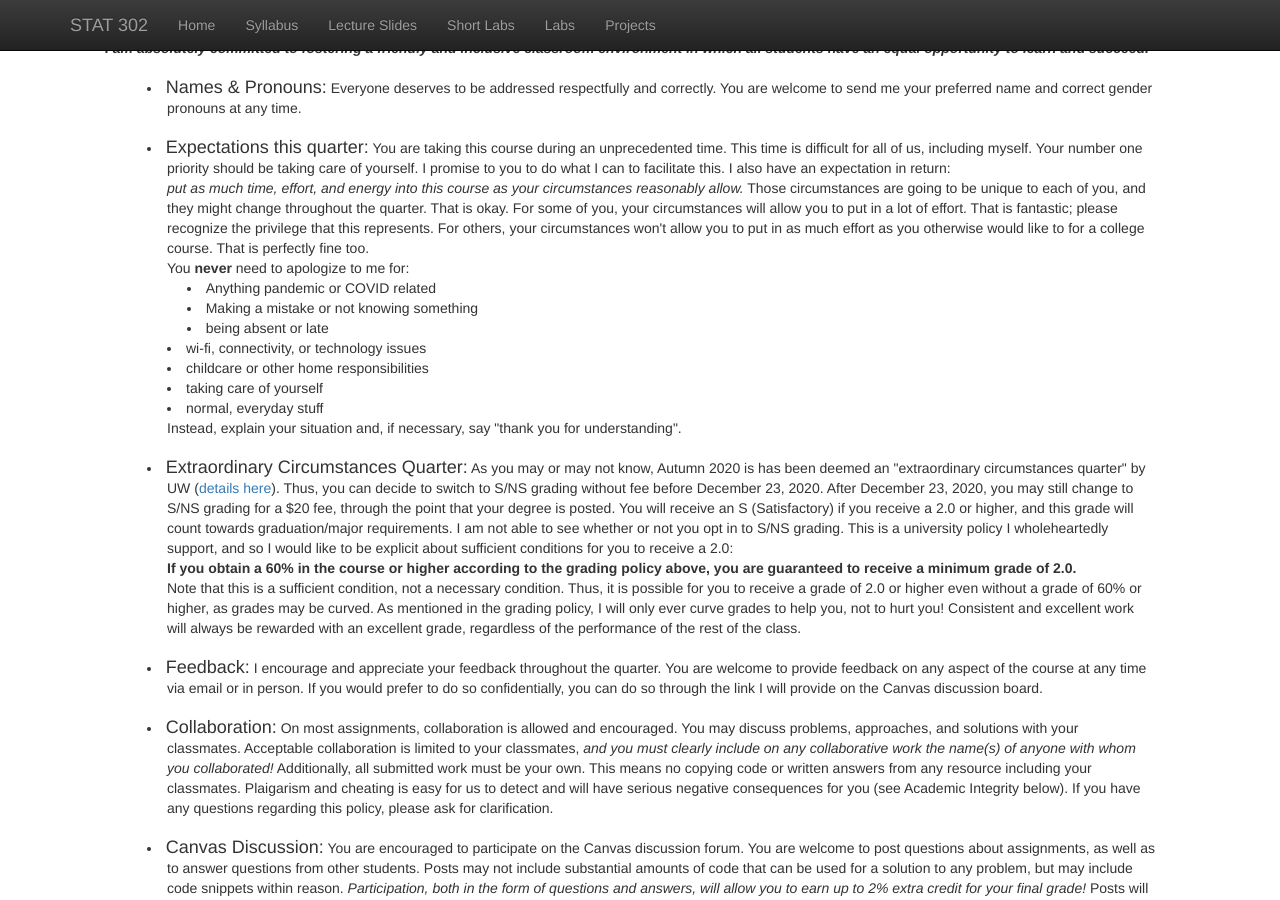
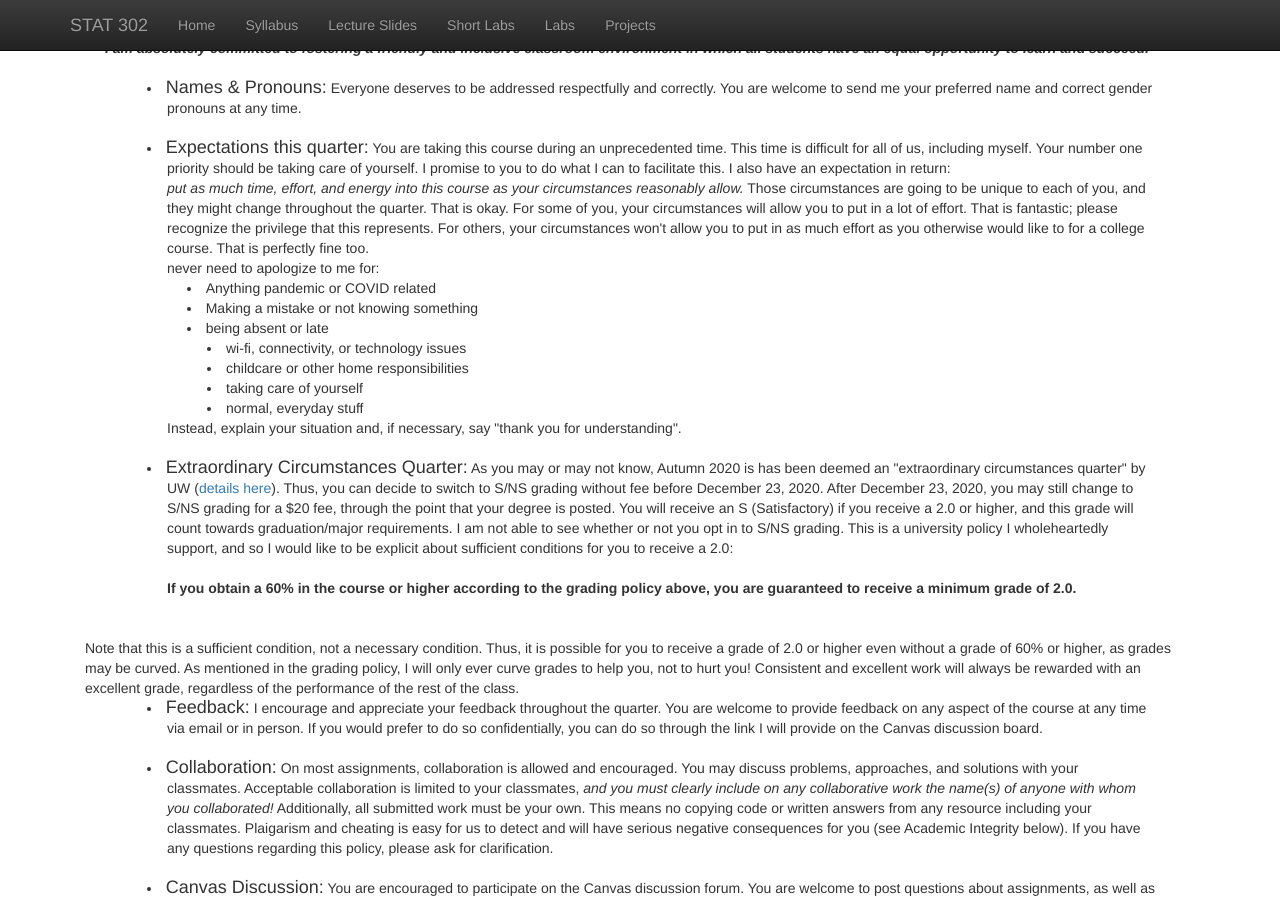
Before and after one commit to bryandmartin/STAT302, a Jekyll site: the page built from syllabus.html, in a window 1280 px wide and 900 px high, scrolled down 1567 px. Built offline with Jekyll 4.4.1, drawn with Linux system fonts in a browser that asks for light colours; nearby versions of some CDN libraries; library files that are not in the unit come from our copies.

Commit message:
More formatting tweaks

```diff
--- a/syllabus.html
+++ b/syllabus.html
@@ -148,13 +148,13 @@
     Making a mistake or not knowing something </li>
     <li style="padding:0px;margin:0px 80px 0px; text-indent: -1.45em; padding-left: 3em;">
     being absent or late </li>
-    <li style="padding:0px;margin:0px 40px 0px; text-indent: 0em; padding-left: 3em;">
+    <li style="padding:0px;margin:0px 80px 0px; text-indent: 0em; padding-left: 3em;">
     wi-fi, connectivity, or technology issues</li>
-    <li style="padding:0px;margin:0px 40px 0px; text-indent: 0em; padding-left: 3em;">
+    <li style="padding:0px;margin:0px 80px 0px; text-indent: 0em; padding-left: 3em;">
     childcare or other home responsibilities</li>
-    <li style="padding:0px;margin:0px 40px 0px; text-indent: 0em; padding-left: 3em;">
+    <li style="padding:0px;margin:0px 80px 0px; text-indent: 0em; padding-left: 3em;">
     taking care of yourself</li>
-    <li style="padding:0px;margin:0px 40px 0px; text-indent: 0em; padding-left: 3em;">
+    <li style="padding:0px;margin:0px 80px 0px; text-indent: 0em; padding-left: 3em;">
     normal, everyday stuff</li>
     <li style="padding:0px;margin:0px 40px 0px; text-indent: 0em; padding-left: 3em; list-style-type:none;">
     Instead, explain your situation and, if necessary, say "thank you for understanding".</li>
@@ -163,9 +163,9 @@
     <li style="padding:0px;margin:0px 40px 0px; text-indent: -1.45em; padding-left: 3em;">
     <h4 style="display: inline;">Extraordinary Circumstances Quarter:</h4>
    As you may or may not know, Autumn 2020 is has been deemed an "extraordinary circumstances quarter" by UW (<a href="https://registrar.washington.edu/students/ec-grading-change-request">details here</a>). Thus, you can decide to switch to S/NS grading without fee before December 23, 2020. After December 23, 2020, you may still change to S/NS grading for a $20 fee, through the point that your degree is posted. You will receive an S (Satisfactory) if you receive a 2.0 or higher, and this grade will count towards graduation/major requirements. I am not able to see whether or not you opt in to S/NS grading. This is a university policy I wholeheartedly support, and so I would like to be explicit about sufficient conditions for you to receive a 2.0:
-<br>
-<b>If you obtain a 60% in the course or higher according to the grading policy above, you are guaranteed to receive a minimum grade of 2.0.</b>
-<br>
+<br><br>
+<li style="padding:0px;margin:0px 40px 0px; text-indent: 0em; padding-left: 3em; list-style-type:none;"> <b>If you obtain a 60% in the course or higher according to the grading policy above, you are guaranteed to receive a minimum grade of 2.0.</b> </li>
+<br><br>
 Note that this is a sufficient condition, not a necessary condition. Thus, it is possible for you to receive a grade of 2.0 or higher even without a grade of 60% or higher, as grades may be curved. As mentioned in the grading policy, I will only ever curve grades to help you, not to hurt you! Consistent and excellent work will always be rewarded with an excellent grade, regardless of the performance of the rest of the class.
 </li><br>
 
```
Also changed, not shown: other parts of syllabus.html (+1 -1 lines).
